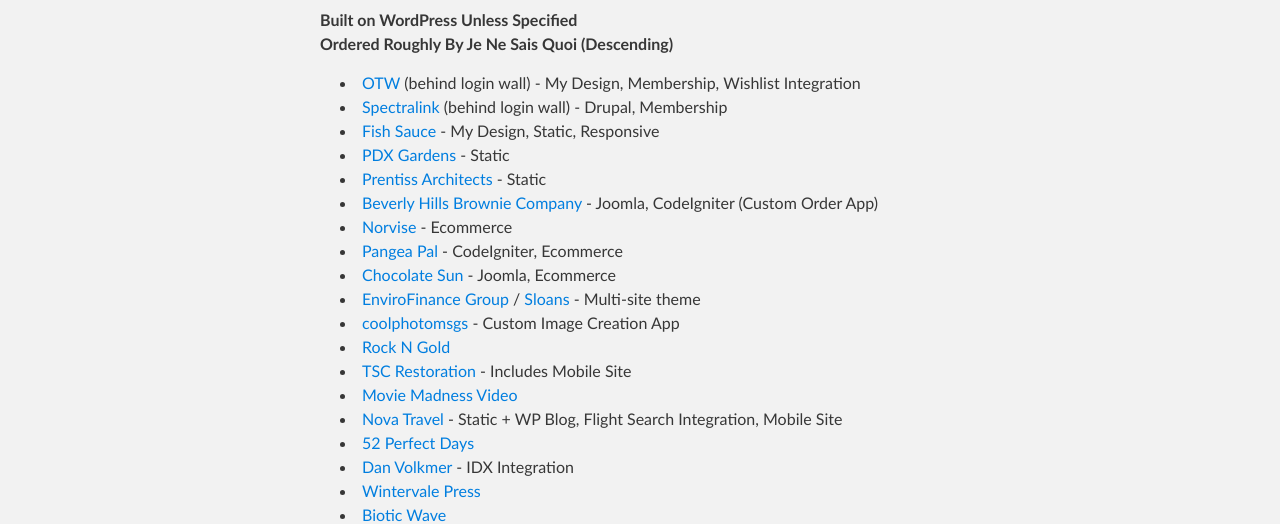
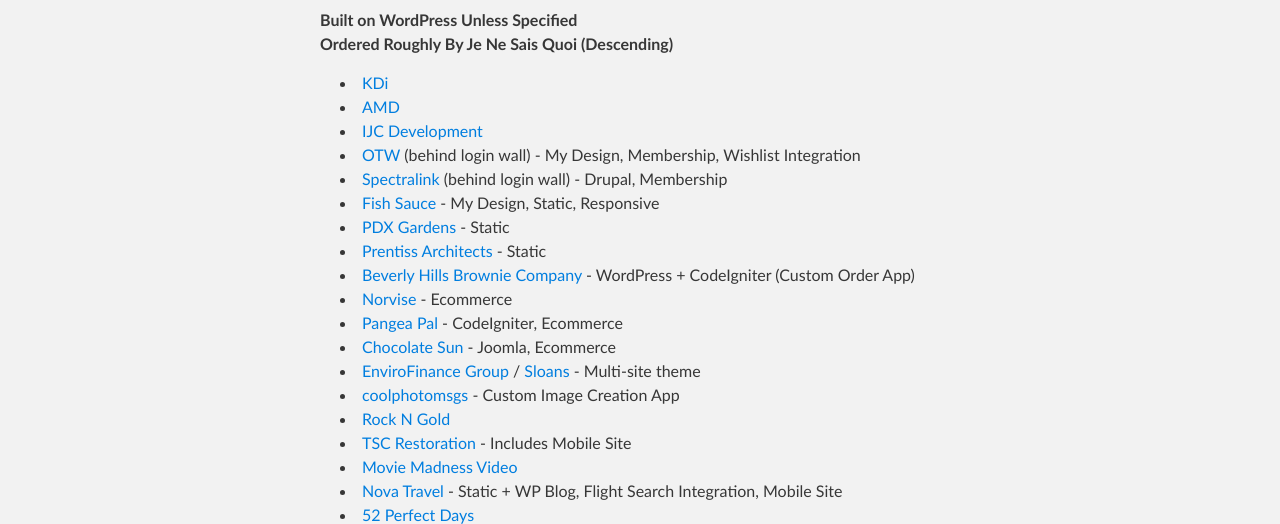
Before and after one commit to jordanjwatkins/portfolio-sites, a plain HTML site: page index.html in a window 1280 px wide. Shown: the part 252-776 px from the top of the page. Drawn offline with Linux system fonts and the light colour scheme.

```diff
--- a/index.html
+++ b/index.html
@@ -34,6 +34,9 @@
         <p><strong>Built on WordPress Unless Specified</strong><br><strong>Ordered Roughly By Je Ne Sais Quoi (Descending)</strong></p>
 
 <ul>
+<li><a href="http://kdi-americas.com">KDi</a></li>
+<li><a href="http://amd.lamvin.com/">AMD</a></li>
+<li><a href="http://www.ijcdevelopment.com/">IJC Development</a></li>
 <li>
 <a href="http://otw.jaimemiller.com/">OTW</a> (behind login wall) - My Design, Membership, Wishlist Integration</li>
 <li>
@@ -45,7 +48,7 @@
 <li>
 <a href="http://www.prentissarchitects.com/">Prentiss Architects</a> - Static</li>
 <li>
-<a href="http://beverlyhillsbrownie.com/">Beverly Hills Brownie Company</a> - Joomla, CodeIgniter (Custom Order App)</li>
+<a href="http://beverlyhillsbrownie.com/">Beverly Hills Brownie Company</a> - WordPress + CodeIgniter (Custom Order App)</li>
 <li>
 <a href="http://norvise.com/">Norvise</a> - Ecommerce</li>
 <li>
```
Also changed, not shown: params.json (+1 -1 lines).
